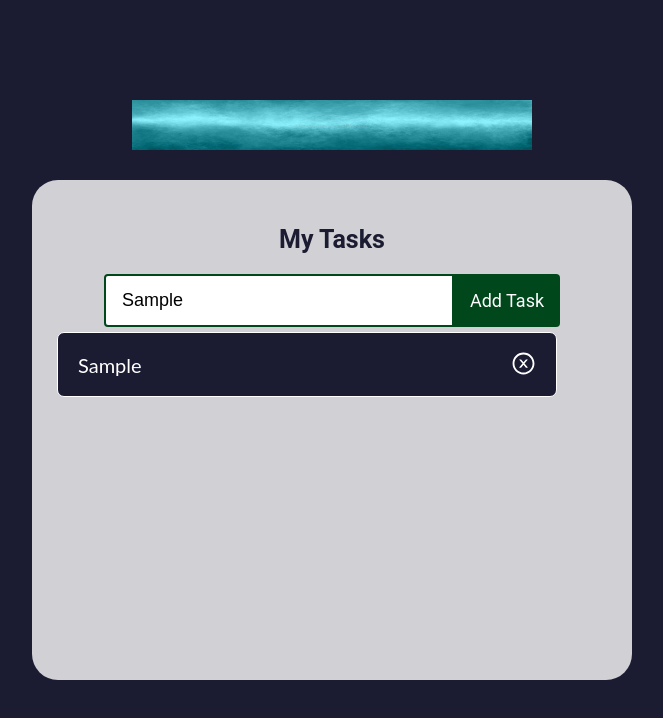
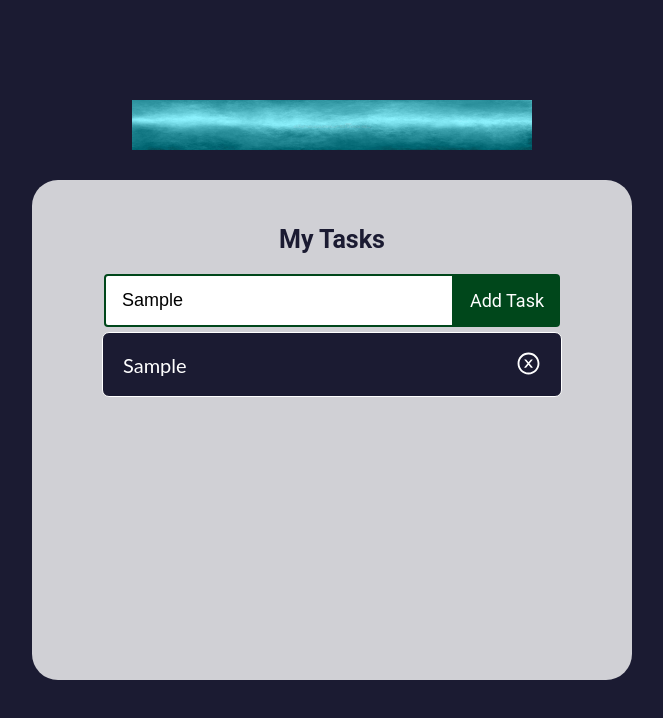
Before and after one commit to barbarajg/TaskApp, a React (Create React App) app: page / in a window 1280 px wide. Both pictures are taken after typing "Sample" into the empty fields and a click on the button "Add Task". Shown: the top 718 px of the page, without its empty margins (308-971 px from the left). Built offline with nearby package versions, Linux system fonts and the light colour scheme.

Commit message:
Minor fixes

```diff
--- a/src/components/TaskForm.js
+++ b/src/components/TaskForm.js
@@ -7,7 +7,6 @@ const TaskForm = (props) => {
 
   const handleChange = (e) => {
     setInput(e.target.value);
-    console.log(e.target.value)
   };
 
   const handleSubmit = (e) => {
--- a/src/styles/Task.css
+++ b/src/styles/Task.css
@@ -1,5 +1,5 @@
 .task-container {
-    width: 500px;
+    width: 460px;
     min-height: 65px;
     background-color: #1b1b32;
     margin: 5px 0;
--- a/src/styles/TaskList.css
+++ b/src/styles/TaskList.css
@@ -4,3 +4,8 @@
   justify-content: center;
   margin-top: 15px;
 }
+
+#root > div > div.main-task-list-container > div {
+  display: flex;
+  justify-content: center;
+}
```
